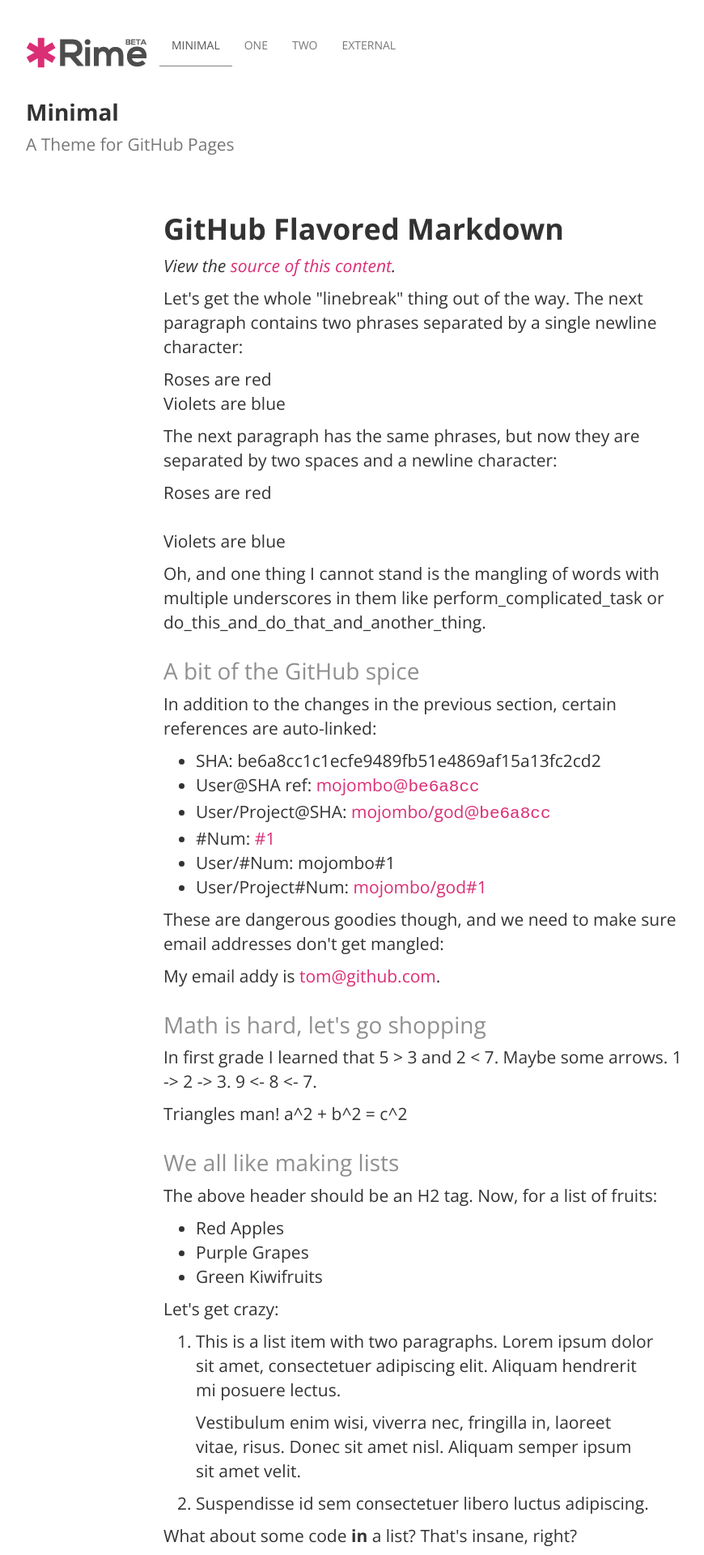
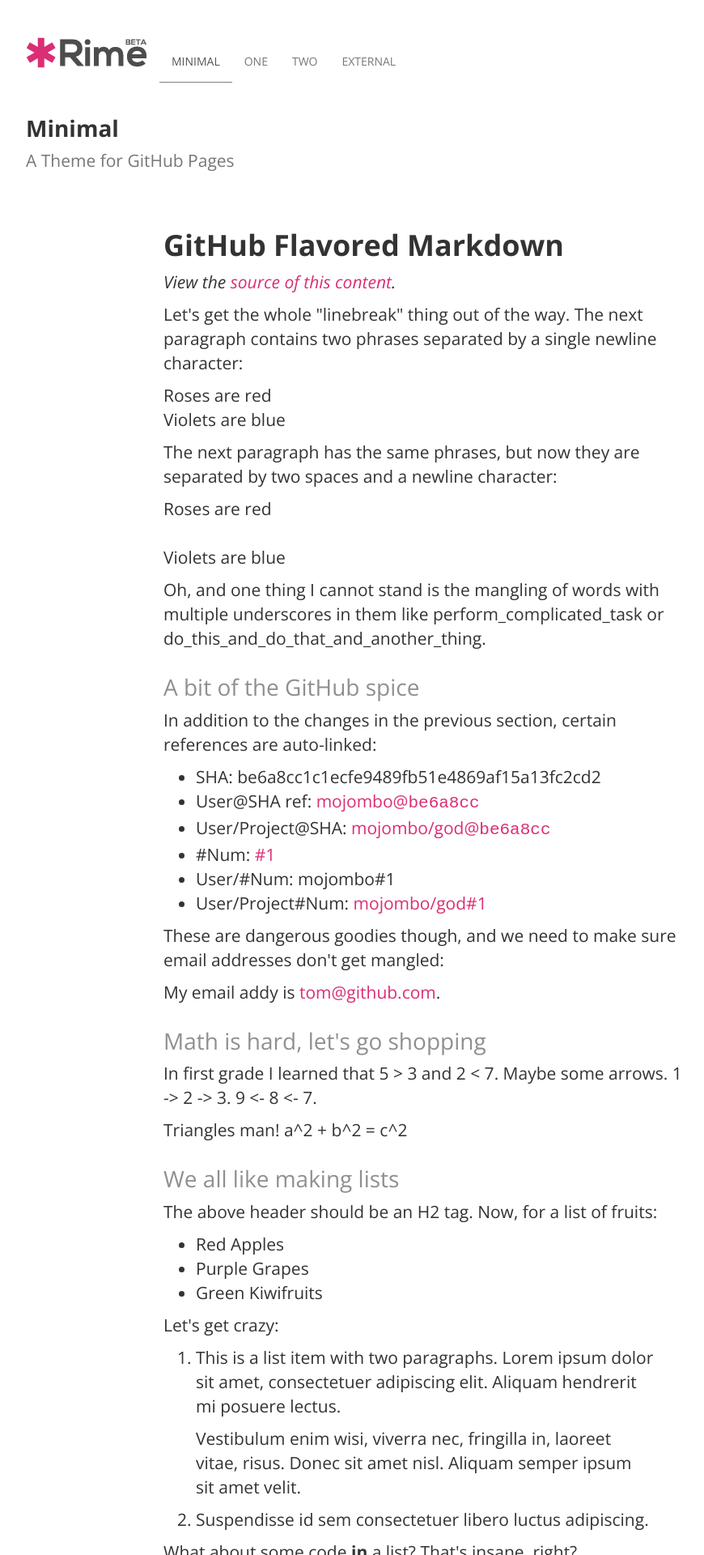
Before and after one commit to RimeCoOfficial/Minima, a Jekyll site: the page built from index.md, in a window 1280 px wide. Shown: the top 1920 px of the page at 81% size, without its empty margins (113-983 px from the left). Built offline with Jekyll 4.4.1, drawn with Linux system fonts in a browser that asks for light colours; nearby versions of some CDN libraries.

Commit message:
header padding fix

```diff
--- a/stylesheets/styles.css
+++ b/stylesheets/styles.css
@@ -1,5 +1,4 @@
 @import url(https://fonts.googleapis.com/css?family=Open+Sans:300,300italic,400,400italic,700,700italic);
-@import url(https://fonts.googleapis.com/css?family=Lora:400,700,700italic,400italic);
 
 
 /* Sticky footer styles
@@ -64,7 +63,12 @@
   border-bottom: 1px solid rgba(0,0,0,0.5);
 }
 
-.container-slim { max-width: 500px; }
+@media (min-width: 768px) {
+  .navbar-nav>li>a {
+    padding-top: 35px;
+  }
+}
+.navbar-toggle { margin-top: 15px; }
 
 /*
 https://github.com/orderedlist/minimal/blob/master/stylesheets/styles.css
```
